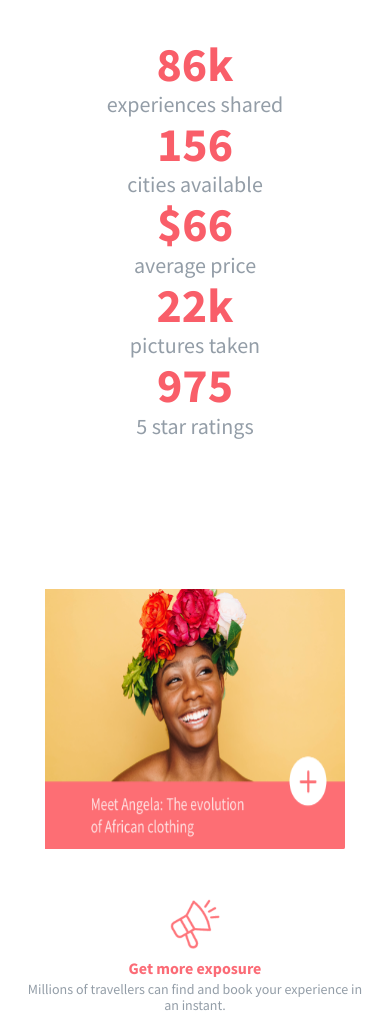
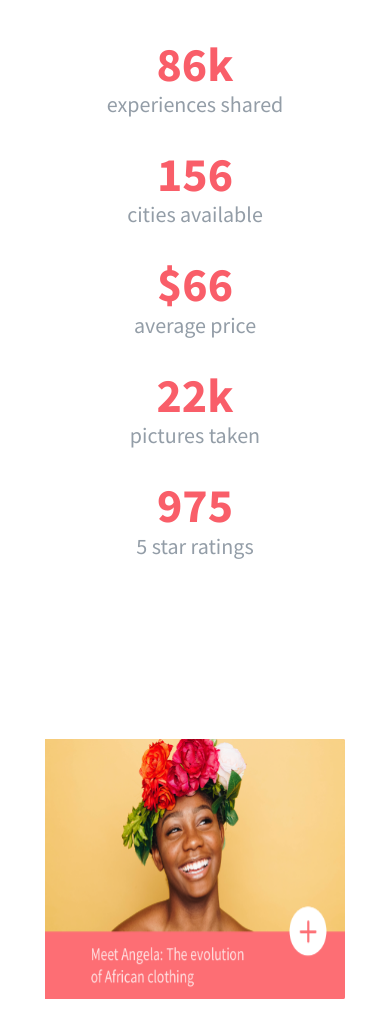
Before and after one commit to AlexSF11/projeto-final, a plain HTML site: page index.html in a window 390 px wide. Shown: the part 1336-2347 px from the top of the page. Drawn offline with nearby package versions, Linux system fonts and the light colour scheme; files whose address does not match are found by name.

Commit message:
Update mobile.css

```diff
--- a/css/mobile.css
+++ b/css/mobile.css
@@ -109,7 +109,7 @@ section#trips img {
     margin-top: 40px;
 }
 
-.dados numeros {
+.dados .numeros {
     margin-bottom: 30px;
 }
 
@@ -135,6 +135,7 @@ section#messages .caixa {
     flex-direction: column;
     text-align: center;
     padding-left: 20px;
+    margin-bottom: 40px;
 }
 
 section#messages .texto {
```
